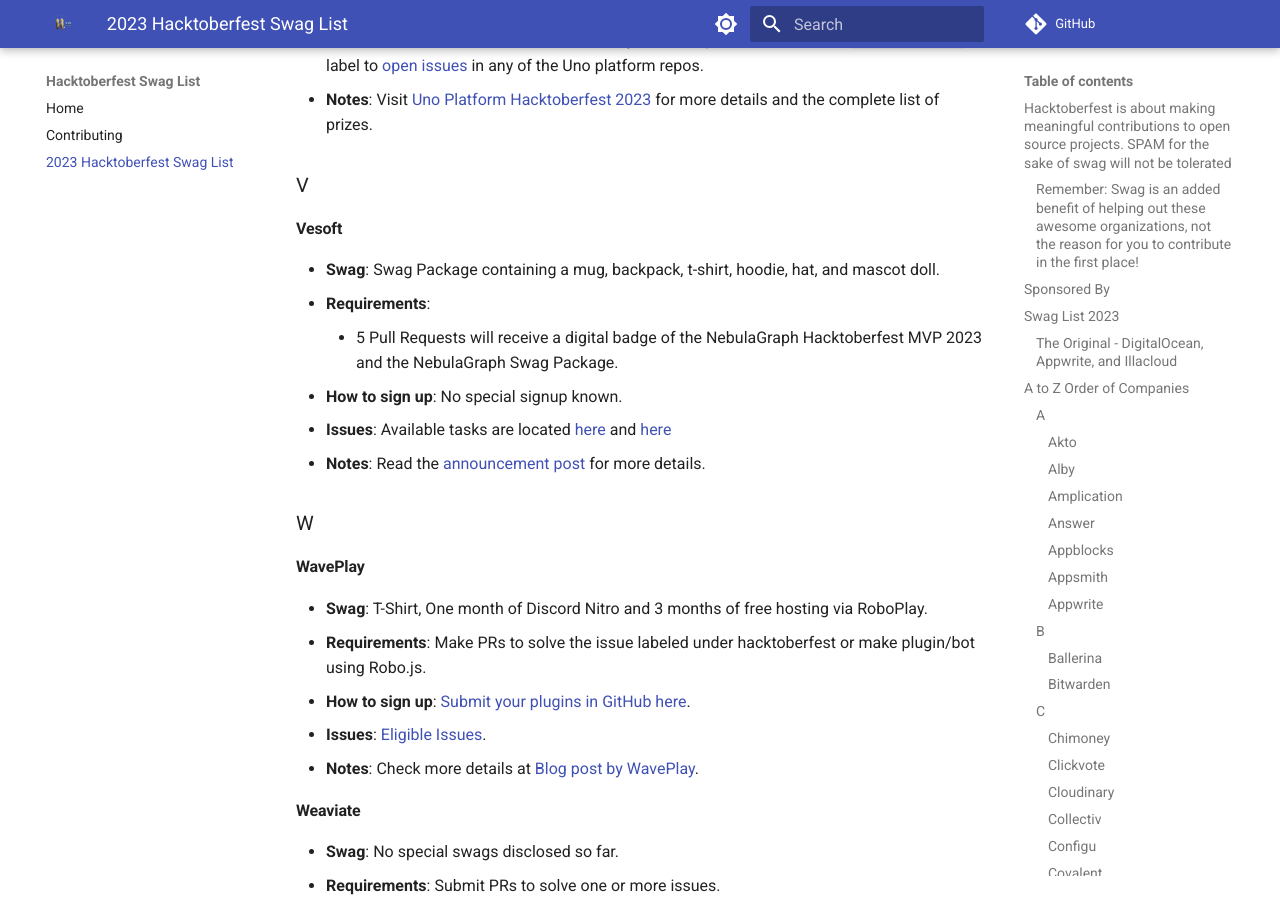
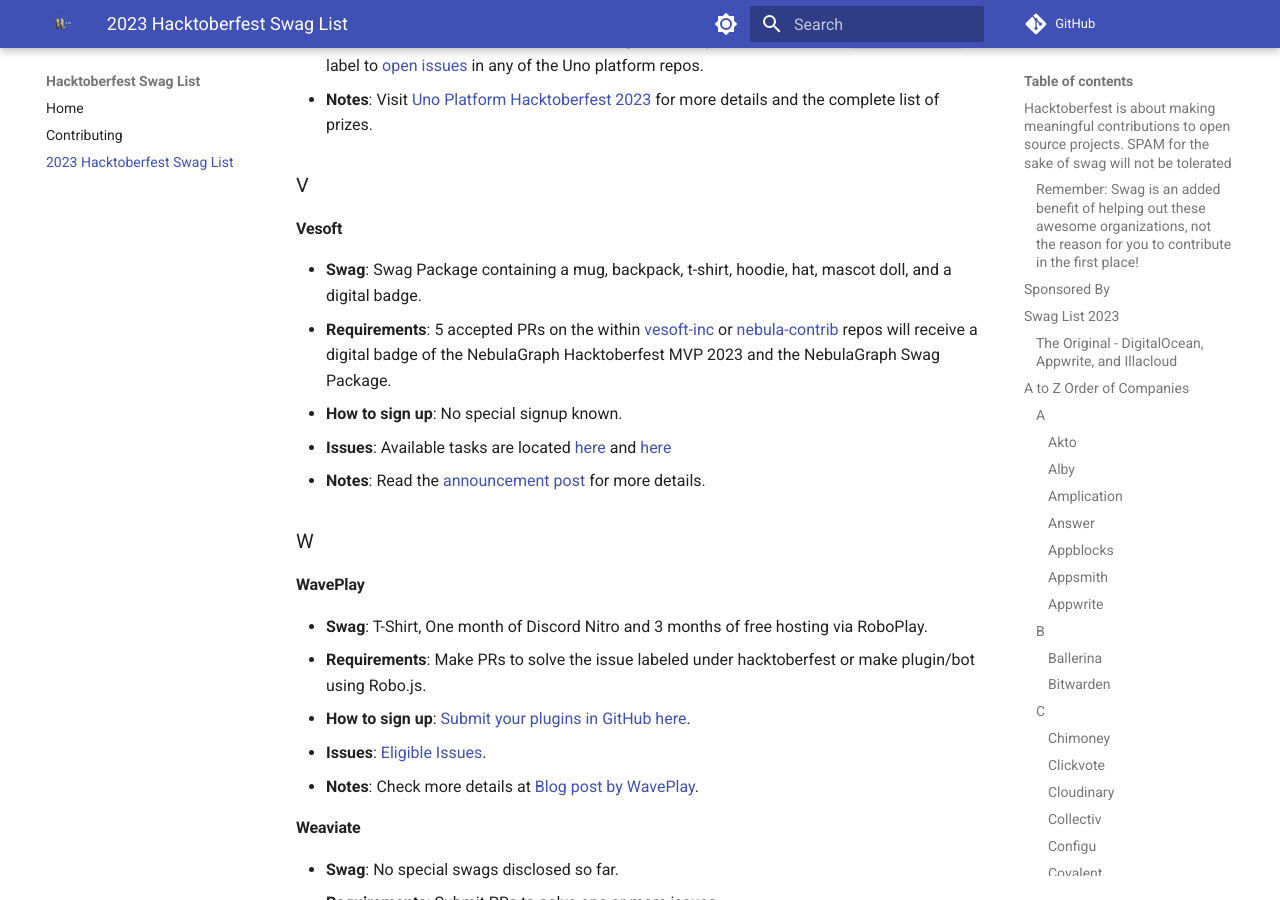
Before and after one commit to crweiner/hacktoberfest-swag-list, an MkDocs documentation site: the page built from docs/list.md, in a window 1280 px wide and 900 px high, scrolled down 20017 px. Built offline with MkDocs 1.6.1 and Material for MkDocs 9.7.7, drawn with Linux system fonts in a browser that asks for light colours; plug-ins that fetch from the network failed and are left out; comment, search, counter and statistics services are not loaded.

Commit message:
Update Vesoft

```diff
--- a/docs/list.md
+++ b/docs/list.md
@@ -655,9 +655,8 @@
 
 #### **Vesoft**
 
-- **Swag**: Swag Package containing a mug, backpack, t-shirt, hoodie, hat, and mascot doll.
-- **Requirements**:
-    - 5 Pull Requests will receive a digital badge of the NebulaGraph Hacktoberfest MVP 2023 and the NebulaGraph Swag Package.
+- **Swag**: Swag Package containing a mug, backpack, t-shirt, hoodie, hat, mascot doll, and a digital badge.
+- **Requirements**: 5 accepted PRs on the within [vesoft-inc](https://github.com/vesoft-inc) or [nebula-contrib](https://github.com/nebula-contrib) repos will receive a digital badge of the NebulaGraph Hacktoberfest MVP 2023 and the NebulaGraph Swag Package.
 - **How to sign up**: No special signup known.
 - **Issues**: Available tasks are located [here](https://github.com/orgs/vesoft-inc/projects/84/views/1) and [here](https://github.com/orgs/nebula-contrib/projects/1/views/1)
 - **Notes**: Read the [announcement post](https://github.com/vesoft-inc/nebula-community/wiki/HACKTOBERFEST2023) for more details.
```
